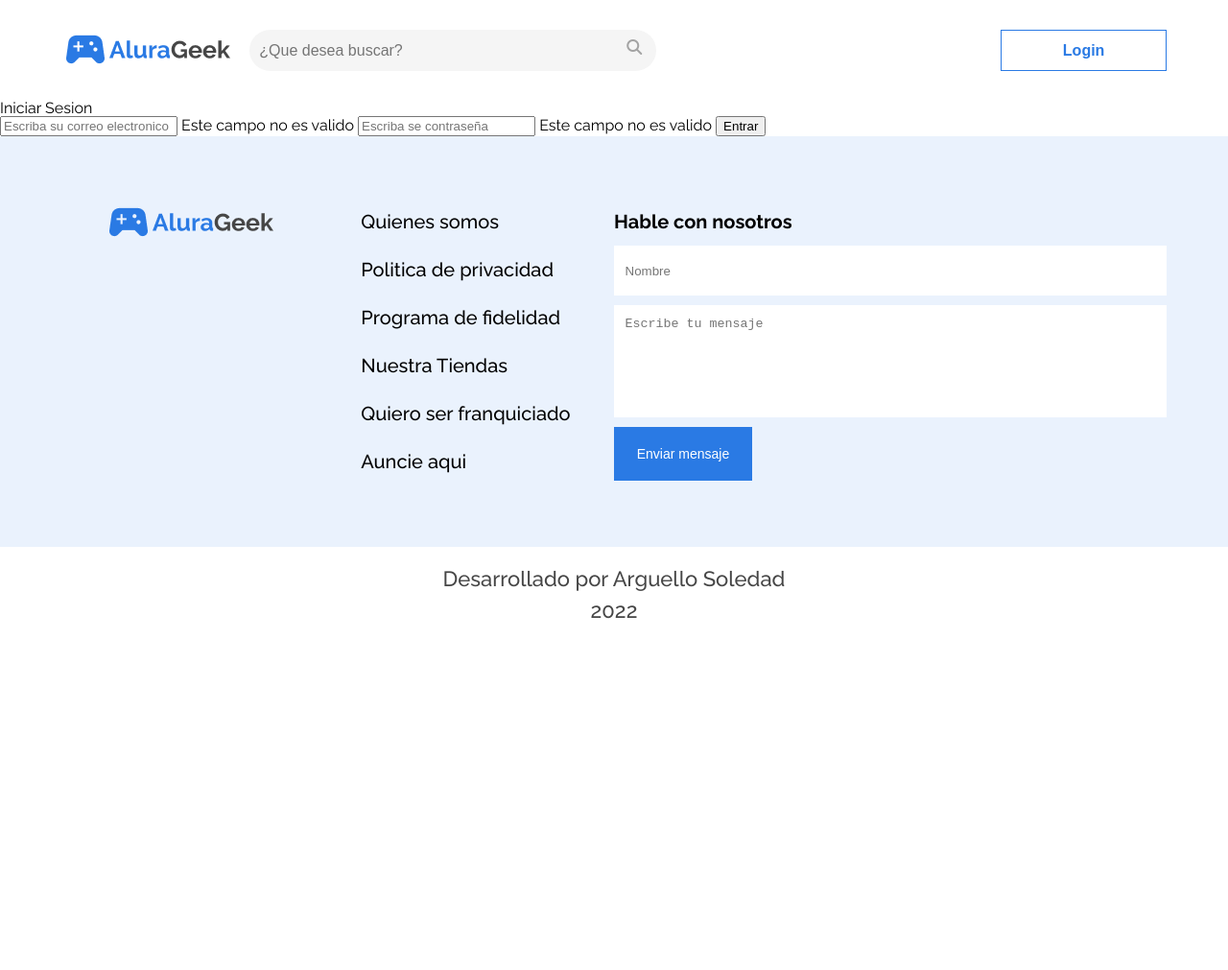
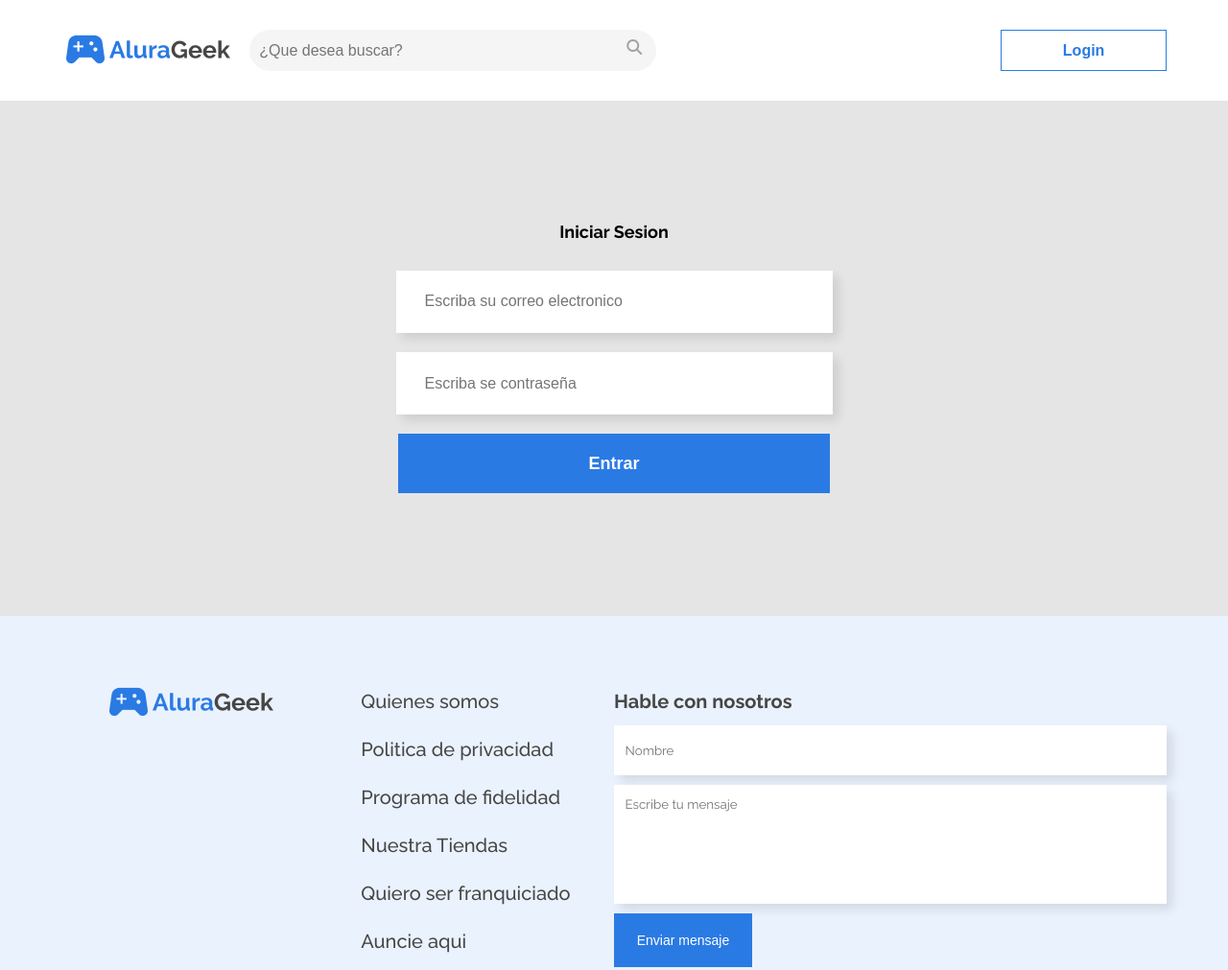
Before and after one commit to sole-arguello/Oracle-Alura-E-commerce-AluraGeek, a plain HTML site: page indexLogin.html in a window 1280 px wide. Shown: the top 1011 px of the page at 96% size. Before the commit the page ends 800 px from the top, so only its background shows below. Drawn offline with Linux system fonts and the light colour scheme.

Commit message:
Se pulen los css de las secciomnes, se agrega el index de login y su css con @media

```diff
--- a/archivos-css/bases.css
+++ b/archivos-css/bases.css
@@ -1,23 +1,20 @@
 :root {
 /*colores de fondo:*/
---background-barra-nav: #f5f5f5;
---background-boton-login: #FFFFFF;
---background-galeria: #E5E5E5;
---background-contacto: #EAF2FD;
-/*colores*/
---color-icono-lupa: #a3a3a3;
---color-textos-link: #2A7AE4;
---color-textos-banner: #FFFFFF;
---color-textos-contacto: #464646;
---color-textos-formulario: #A2A2A2;
---color-texto-btn: #FFFFFF;
+--bacground-fondo-balnco: #FFFFFF;
+--background-gris-claro: #f5f5f5;
+--background-azul-pastel: #EAF2FD;
+--background-gris-palido: #E5E5E5;
+--background-azul: #2A7AE4;
+/*colores */
+--color-gris-oscuro: #a3a3a3;
+--color-gris-preto: #f5f5f5;
+--color-azul: #2A7AE4;
+--color-blanco: #FFFFFF;
+--color-gris-intenso: #464646;
+--color-gris-palido: #A2A2A2;
 /*somras*/
---sombra-textos-banner: 6px 6px 10px rgb(0 0 0 / 30%);
-/*borde:*/
---border-color-barra-nav: #f5f5f5;
---border-color-btn-login: #2A7AE4;
-/*boton*/
---color-botones-azules: #2A7AE4;
+--sombra-textos: 6px 6px 10px rgb(0 0 0 / 30%);
+--sombra-input: 6px 6px 10px rgb( 0 0 0 /10%);
 /*fuente texto*/
 --Raleway: "Raleway", sans-serif;
 }
--- a/archivos-css/cabecera.css
+++ b/archivos-css/cabecera.css
@@ -15,15 +15,14 @@
             .barra--busqueda{
                 font-size: 16px;
                 font-weight: 400;
-                background-color: var(--background-barra-nav);
-                border: 1px;
+                background-color: var(--background-gris-claro);
+                border: none;
                 border-radius: 60px;
-                border-color: var(--border-color-barra-nav);
                 padding: 6% 100% 6% 5%;
             }
             .icono--lupa{
                 font-size: 16px;
-                color: var(--color-icono-lupa);
+                color: var(--color-gris-oscuro);
                 position: absolute;
                 left: 190%;
                 top: 10px;
@@ -31,11 +30,11 @@
     .btn__login{
         width: 15%;
         padding: 1%;
-        border: 1px solid var(--border-color-btn-login);
+        border: 1px solid var(--color-azul);
         font-size: 16px;
         font-weight: 600;
-        color: var(--color-textos-link);
-        background-color: var(--background-boton-login);
+        color: var(--color-azul);
+        background-color: var(--background-fondo-blanco);
     }
     .btn__login:hover{
         cursor: pointer;
--- a/archivos-css/seccion-banner.css
+++ b/archivos-css/seccion-banner.css
@@ -20,22 +20,22 @@
         .banner__titulo{
             font-size: 52px;
             font-weight: 700;
-            color: var(--color-textos-banner);
+            color: var(--color-blanco);
             margin-bottom: 2%;
-            text-shadow: var(--sombra-textos-banner);
+            text-shadow: var(--sombra-textos);
         }
         .banner__texto{
             font-size: 22px;
             font-weight: 700;
-            color: var(--color-textos-banner);
+            color: var(--color-blanco);
             margin-bottom: 2%;
         }
         .banner__btn--cosolas{
             width: 10vw;
             font-size: 16px;
             font-weight: 400;
-            color: var(--color-textos-banner);
-            background-color: var(--color-botones-azules);
+            color: var(--color-blanco);
+            background-color: var(--color-azul);
             padding: 1.5%;
             margin-top: 10px;
             border: none;
@@ -59,7 +59,7 @@
     }
     .banner__texto{
         font-size: 3.1vw;
-        text-shadow: 6px 6px 10px rgb(0 0 0 / 30%);
+        text-shadow: var(--sombra-textos);
     }
 
     .banner__btn--cosolas{
--- a/archivos-css/seccion-contacto.css
+++ b/archivos-css/seccion-contacto.css
@@ -1,5 +1,5 @@
 .seccion__contacto{
-    background: var(--background-contacto);
+    background: var(--background-azul-pastel);
     display: flex;
     align-items: flex-start;
     justify-content: space-between;
@@ -23,7 +23,7 @@
             line-height: 2.5;
         }
             .informacion{
-                color: var(--color-texto-contacto);
+                color: var(--color-gris-intenso);
                 text-decoration: none;
                 font-weight: 500;
             }
@@ -36,31 +36,35 @@
         font-size: 20px;
     }
         .formulario__titulo{
-            color: var(--color-texto-contacto);
+            color: var(--color-gris-intenso);
             font-weight: 700;
         }
         .formulario__nombre{
-            color: var(--color-textos-formulario);
+            font-family: var(--Releway);
+            color: var(--color-gris-palido);
             border: none;
             padding: 2% 0 2% 2%;
             margin-bottom: 10px;
             height: 29px;
             font-weight: 400;
+            box-shadow: var(--sombra-input);
         }
         .formulario__mensaje{
             width: 100%;
+            font-family: var(--Releway);
             font-weight: 400;
             display: block;
             resize: none;
             margin-bottom: 10px;
             padding: 2% 0 0 2%;
             border: none;
-            color: var(--color-textos-formulario);
+            color: var(--color-gris-intenso);
             box-sizing: border-box;
+            box-shadow: var(--sombra-input);
         }
         .formulario__btn--enviar{
-            color: var(--color-texto-btn);
-            background-color: var(--color-botones-azules);
+            color: var(--color-blanco);
+            background-color: var(--color-azul);
             width: 25%;
             padding: 20px;
             font-size: 14px;
--- a/archivos-css/seccion-footer.css
+++ b/archivos-css/seccion-footer.css
@@ -7,5 +7,5 @@
     height: 100px;
     font-size: 22px;
     font-weight: 500;
-    color: #464646;
+    color: var(--color-gris-intenso);
 }
--- a/archivos-css/seccion-galeria.css
+++ b/archivos-css/seccion-galeria.css
@@ -2,7 +2,7 @@
     display: flex;
     flex-direction: column;
     align-items: center;
-    background: var(--background-galeria);
+    background: var(--background-palido);
     width: 100%;
     padding-bottom: 5%;
 }
@@ -25,7 +25,7 @@
                 margin-bottom: 2%;
             }
             .ver-todos__link{
-                color: var(--color-textos-link);
+                color: var(--color-azul);
                 font-weight: 700;
                 font-size: 16px;
                 text-decoration: none;
@@ -37,7 +37,7 @@
         }
             .productos__menu{
                 display: flex;
-                color: var(--color-textos-contacto);
+                color: var(--color-gris-intenso);
                 line-height: 1.8;
                 width: 100%;
 
@@ -64,7 +64,7 @@
                         font-size: 16px;
                         font-weight: 700;
                         text-decoration: none;
-                        color: var(--color-textos-link);
+                        color: var(--color-azul);
                     }
 
 @media screen and (max-width: 768px){
--- /dev/null
+++ b/archivos-css/seccion-login.css
@@ -0,0 +1,56 @@
+.seccion__login{
+    display: flex;
+    flex-direction: column;
+    align-items: center;
+    background-color: var(--background-gris-palido);
+    padding: 10%;
+}
+    .login__titulo{
+        font-size: 18px;
+        font-weight: 700;
+        margin-bottom: 3%;
+    }
+    .login__form{
+        display: flex;
+        flex-direction: column;
+        align-items: center;
+    }
+        .login__form--correo,
+        .login__form--contrasenia{
+            background-color: var(--bacground-fondo-balnco);
+            color: var(--background-gris-palido);
+            box-shadow: var(--sombra-input);
+            margin-bottom: 20px;
+            border: none;
+            width: 423px;
+            height: 63.13px;
+            font-size: 16px;
+            font-weight: 400;
+            padding-left: 30px;
+        }
+        .login__form--btn-entrar{
+            width: 450px;
+            height: 62px;
+            background-color: var(--background-azul);
+            color: var(--color-blanco);
+            border: none;
+            font-size: 18px;
+            font-weight: 600;
+        }
+        .login__form--btn-entrar{
+            cursor: pointer;
+        }
+
+@media screen and (max-width: 768px) {
+    .login__titulo{
+        font-size: 16px;
+    }
+        .login__form--correo,
+        .login__form--contrasenia{
+            height: 41px;
+            width: 275px;
+        }
+        .login__form--btn-entrar{
+            width: 109px;
+        }
+}
--- a/colores.txt
+++ b/colores.txt
@@ -3,6 +3,7 @@ background-barra-nav: #f5f5f5;
 background-boton-login: #FFFFFF;
 background-galeria: #E5E5E5;
 background-contacto: #EAF2FD;
+background-login: #E5E5E5;
 
 
 -colores
--- a/indexLogin.html
+++ b/indexLogin.html
@@ -10,8 +10,7 @@
     <link rel="stylesheet" href="./archivos-css/reset.css">
     <link rel="stylesheet" href="/archivos-css/bases.css">
     <link rel="stylesheet" href="./archivos-css/cabecera.css" media="all" >
-    <link rel="stylesheet" href="./archivos-css/seccion-banner.css" media="all">
-    <link rel="stylesheet" href="./archivos-css/seccion-galeria.css" media="all">
+    <link rel="stylesheet" href="./archivos-css/seccion-login.css" media="all">
     <link rel="stylesheet" href="./archivos-css/seccion-contacto.css" media="all">
     <link rel="stylesheet" href="./archivos-css/seccion-footer.css">
 </head>
@@ -41,11 +40,11 @@
             <form class="login__form">
 
                 <input class="login__form--correo" name="email" type="email" placeholder="Escriba su correo electronico" required data-tipo="email">
-                <span class="login__mensaje--error">Este campo no es valido</span>
+              <!--  <span class="login__mensaje--error">Este campo no es valido</span> -->
 
                 <input class="login__form--contrasenia" name="password" type="password" placeholder="Escriba se contraseña" required data-tipo="password"
                 pattern="^(?=.*[a-z])(?=.*[A-Z])(?=.*[0-9])(?!.*[ !@#$%^&*_=+-]).{6,12}$" title="Al menos 6 caracteres, maximo 12, debe contener una letra minuscula, uan letra mayuscula, un numero y no pede contener caracteres especiales">
-                <span class="login__mensaje--error">Este campo no es valido</span>
+                <!-- <span class="login__mensaje--error">Este campo no es valido</span> -->
 
                 <button class="login__form--btn-entrar">Entrar</button>
 
```
